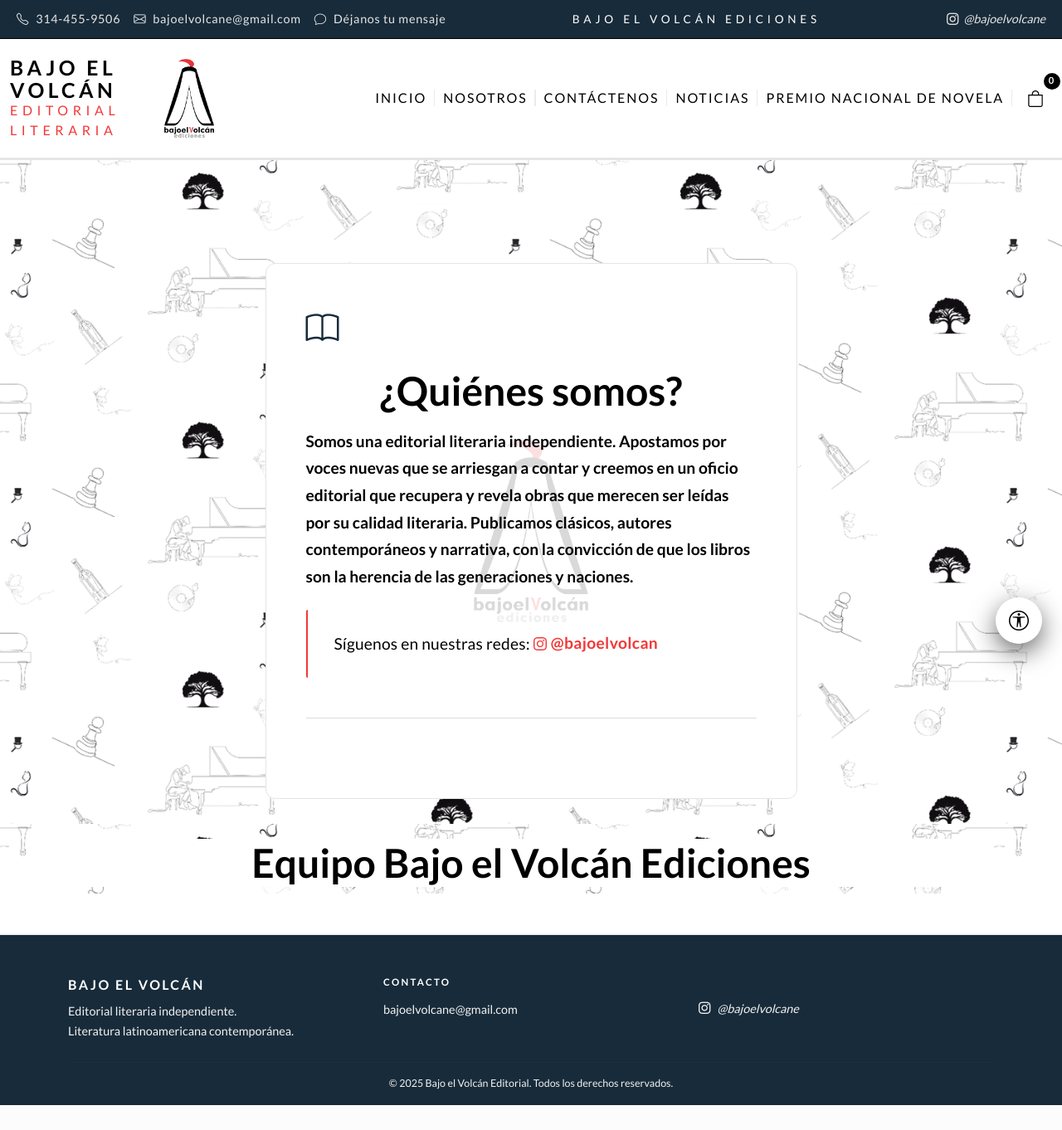
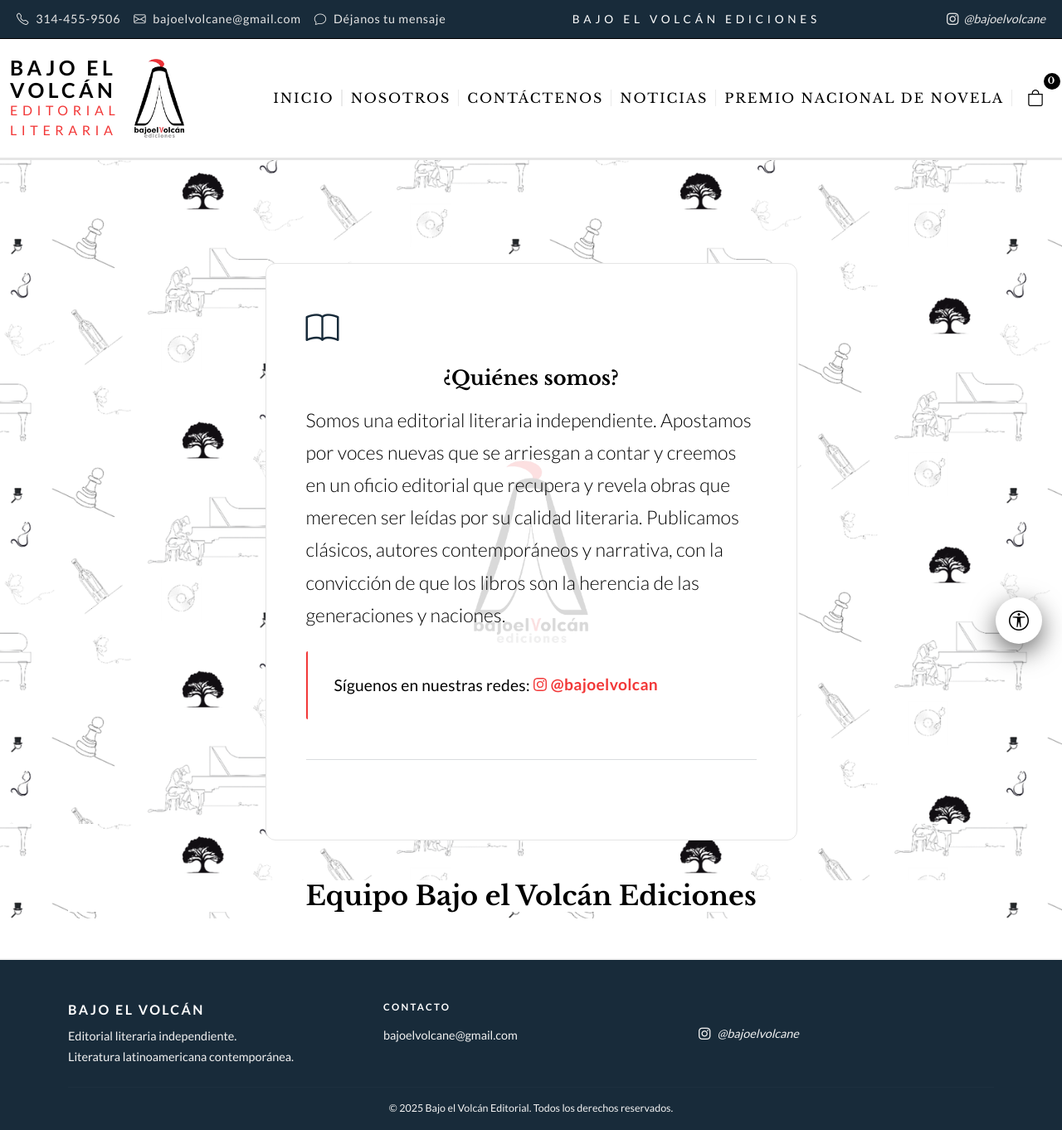
Before and after one commit to albert-amado/Bajo-el-volc-n-ediciones-Django, a Django app: template equipo/templates/equipo/nosotros.html in a window 1280 px wide. Shown: the whole page at 83% size. Before the commit the page ends 1332 px from the top, so only its background shows below. Run offline with Django 5.2, Linux system fonts and the light colour scheme; the template is opened without the code that fills it, so the values that code supplies are empty; some web fonts are replaced.

Commit message:
fix: cambios de estilo

```diff
--- a/catalogo/static/catalogo/css/librosseccion.css
+++ b/catalogo/static/catalogo/css/librosseccion.css
@@ -2,7 +2,7 @@
     background: var(--navbar-bg-image-book);
 }
 .bev-section-title {
-    font-family: var(--font-body);
+    font-family: var(--font-heading);
     font-size: 2.5rem;
     color: var(--text-primary);
     letter-spacing: 0.2em;
--- a/core/static/css/components/navbar.css
+++ b/core/static/css/components/navbar.css
@@ -52,13 +52,14 @@
 
   .bev-navbar .nav-link {
     position: relative;
-    color: var(--navbar-text);
+    color: var(--navbar);
     font-size: 1rem;
+    font-family: var(--font-heading);
     letter-spacing: 0.12em;
     text-transform: uppercase;
     padding: 0.6rem 0.9rem;
     transition: color 0.2s ease, opacity 0.2s ease;
-  }
+}
 
   .bev-navbar .nav-link:hover {
     color: var(--navbar-accent);
--- a/core/static/css/var.css
+++ b/core/static/css/var.css
@@ -66,6 +66,7 @@
 
   --font-display: "Playfair Display", serif;
   --font-body:    "Lato", sans-serif;
+  --font-heading: "Libre Baskerville", serif;
 
   --site-bg-repeat:   repeat;
   --site-bg-size:     950px;
--- a/core/templates/core/base.html
+++ b/core/templates/core/base.html
@@ -5,6 +5,10 @@
     <meta charset="UTF-8" />
     <meta name="viewport" content="width=device-width, initial-scale=1.0" />
     <title>{{ page_title|default:"Bajo el Volcán Editorial Literaria" }}</title>
+
+    <link rel="preconnect" href="https://fonts.googleapis.com">
+    <link rel="preconnect" href="https://fonts.gstatic.com" crossorigin>
+    <link href="https://fonts.googleapis.com/css2?family=Libre+Baskerville:ital,wght@0,400..700;1,400..700&display=swap" rel="stylesheet">
 
     <meta name="description" content="{{ description|default:'Editorial literaria independiente. Descubre nuestro catálogo de novelas, cuentos y poesía. Autores colombianos y latinoamericanos.' }}" />
     <link rel="canonical" href="{{ canonical|default:'https://bajoelvolcanediciones.com' }}{{ request.path }}" />
--- a/equipo/static/equipo/css/nosotros.css
+++ b/equipo/static/equipo/css/nosotros.css
@@ -72,7 +72,7 @@
 }
 
 .bev-info-card h4 {
-    font-size: xxx-large;
+    font-family: var(--font-heading);
     font-weight: 700;
     line-height: 1.2;
     color: var(--text-primary);
@@ -215,5 +215,10 @@
 .fw-bold {
     background-color: var(--bg-body);
     color: var(--text-primary);
-    font-size: xxx-large;
+    font-family: var(--font-heading);
 }
+.bev-quienes-text {
+    font-size: larger;
+    font-weight: 200;
+    color: var(--text-primary);
+}
--- a/equipo/templates/equipo/nosotros.html
+++ b/equipo/templates/equipo/nosotros.html
@@ -29,7 +29,7 @@
           </div>
           <h4 class="fw-bold mb-3">¿Quiénes somos?</h4>
           <p>
-            <strong>
+            <strong class="bev-quienes-text">
               Somos una editorial literaria independiente. Apostamos por voces
               nuevas que se arriesgan a contar y creemos en un oficio editorial
               que recupera y revela obras que merecen ser leídas por su calidad
```
Also changed, not shown: noticias/static/noticias/css/listado.css (+20 -13 lines).
